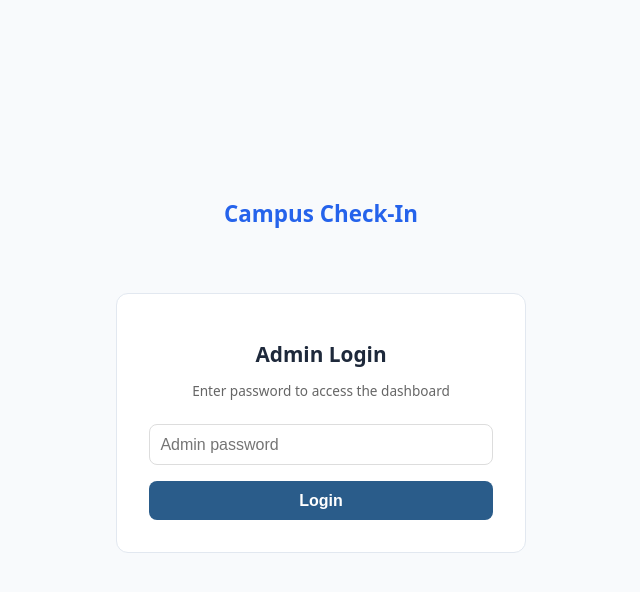
After one commit to Chanmony-star/qr-python, a Flask app: page /admin/login in a window 1280 px wide. The commit adds this page. Shown: the top 592 px of the page, without its empty margins (319-959 px from the left). Run offline with Flask 3, Linux system fonts and the light colour scheme.

Commit message:
Add admin login, QR display, network restriction, and structure cleanup
- Admin login page with session auth (password: admin123)
- Admin dashboard protected behind login
- Class QR code display with 15s auto-refresh
- QR encodes /mark form (students enter ID/name manually)
- Network restriction: only school WiFi (10.190.27.x) can mark attendance
- Auto-detect school subnet from server IP
- Students/QR pages require admin login
- Remove socket dependency from config
- Move templates to proper directories
- Add students CSV export

```diff
--- a/app.py
+++ b/app.py
@@ -7,6 +7,9 @@ app = Flask(__name__)
 app.config.from_object(Config)
 setup_routes(app)
 
+# Initialize network prefix check
+Config.get_ip()
+
 if __name__ == '__main__':
     ip = Config.get_ip()
     print(f"\n Server running at http://{ip}:5000")
--- a/data/students.json
+++ b/data/students.json
@@ -1,2 +1,7 @@
 {
+  "S001": "Alice Johnson",
+  "S002": "Bob Smith",
+  "S003": "Charlie Brown",
+  "S004": "Diana Prince",
+  "S005": "Eve Adams"
 }
--- a/database.py
+++ b/database.py
@@ -68,9 +68,9 @@ class Database:
         data = self.get_today_attendance()
 
         if not data:
-            return "📊 No attendance recorded today"
+            return " No attendance recorded today"
 
-        output = f"📊 ATTENDANCE REPORT - {today}\n"
+        output = f" ATTENDANCE REPORT - {today}\n"
         output += "="*40 + "\n\n"
 
         for sid, info in data.items():
--- a/routes.py
+++ b/routes.py
@@ -1,16 +1,44 @@
 # routes.py
-from flask import render_template, request
+import io
+from datetime import date, datetime
+from flask import render_template, request, session, redirect, url_for, Response, jsonify
 from database import Database
+from config import Config
 
 def setup_routes(app):
+    app.secret_key = Config.SECRET_KEY
     db = Database()
+
+    @app.route('/admin/login', methods=['GET', 'POST'])
+    def admin_login():
+        if request.method == 'POST':
+            if request.form.get('password') == Config.ADMIN_PASSWORD:
+                session['admin_logged_in'] = True
+                return redirect(url_for('admin'))
+            return render_template('admin_login.html', error="Incorrect password")
+        return render_template('admin_login.html')
+
+    def login_required(f):
+        from functools import wraps
+        @wraps(f)
+        def wrapper(*args, **kwargs):
+            if not session.get('admin_logged_in'):
+                return redirect(url_for('admin_login'))
+            return f(*args, **kwargs)
+        return wrapper
 
     @app.route('/')
     def home():
-        return render_template('index.html')
+        if session.get('admin_logged_in'):
+            return redirect(url_for('admin'))
+        return redirect(url_for('admin_login'))
 
     @app.route('/mark', methods=['GET', 'POST'])
     def mark():
+        client_ip = request.remote_addr or ""
+        if not client_ip.startswith(Config.SCHOOL_PREFIX):
+            return render_template('error.html', message="Access denied — must use school WiFi")
+
         if request.method == 'POST':
             student_id = request.form.get('student_id')
             student_name = request.form.get('student_name')
@@ -24,11 +52,29 @@ def setup_routes(app):
 
         return render_template('mark.html')
 
+    @app.route('/mark/<student_id>/<student_name>')
+    def mark_student(student_id, student_name):
+        client_ip = request.remote_addr or ""
+        if not client_ip.startswith(Config.SCHOOL_PREFIX):
+            return render_template('error.html', message="Access denied — must use school WiFi")
+        success, message = db.mark_attendance(student_id, student_name)
+        if success:
+            return render_template('success.html', message=message)
+        else:
+            return render_template('error.html', message=message)
+
     @app.route('/students')
+    @login_required
     def students():
         return render_template('students_list.html', students=db.students)
 
+    @app.route('/admin/logout')
+    def admin_logout():
+        session.pop('admin_logged_in', None)
+        return redirect(url_for('admin_login'))
+
     @app.route('/admin')
+    @login_required
     def admin():
         attendance = db.get_today_attendance()
         total_students = len(db.students)
@@ -39,13 +85,32 @@ def setup_routes(app):
             attendance=attendance,
             total_students=total_students,
             present_count=present_count,
-            total_present=present_count
+            total_present=present_count,
+            date=date.today().strftime('%Y-%m-%d')
         )
 
     @app.route('/qr')
+    @login_required
     def qr():
         return render_template('qr.html')
 
+    @login_required
+    @app.route('/admin/qr')
+    def admin_qr():
+        from time import time
+        return render_template('admin_qr.html', timestamp=int(time()))
+
+    @app.route('/qr/class.png')
+    def qr_image():
+        import qrcode
+        mark_url = request.host_url.rstrip('/') + url_for('mark')
+        img = qrcode.make(mark_url)
+        buf = io.BytesIO()
+        img.save(buf, format='PNG')
+        buf.seek(0)
+        return Response(buf.getvalue(), mimetype='image/png')
+
+    @login_required
     @app.route('/export/csv')
     def export_csv():
         import csv
@@ -68,8 +133,25 @@ def setup_routes(app):
             headers={'Content-Disposition': 'attachment; filename=attendance.csv'}
         )
 
+    @login_required
     @app.route('/export/json')
     def export_json():
         from flask import jsonify
         attendance = db.get_today_attendance()
         return jsonify(attendance)
+
+    @login_required
+    @app.route('/export/students/csv')
+    def export_students_csv():
+        import csv, io
+        from flask import Response
+        output = io.StringIO()
+        writer = csv.writer(output)
+        writer.writerow(['Student ID', 'Name'])
+        for sid, name in db.students.items():
+            writer.writerow([sid, name])
+        return Response(
+            output.getvalue(),
+            mimetype='text/csv',
+            headers={'Content-Disposition': 'attachment; filename=students.csv'}
+        )
--- /dev/null
+++ b/templates/admin_login.html
@@ -0,0 +1,35 @@
+{% extends "base.html" %}
+{% block title %}Admin Login{% endblock %}
+{% block content %}
+<style>
+  .login-wrap {
+    max-width: 380px; margin: 4rem auto; padding: 2rem;
+    background: #fff; border: 1px solid var(--hairline, #e2e8f0);
+    border-radius: 12px; text-align: center;
+  }
+  .login-wrap h1 { font-size: 1.3rem; margin-bottom: 0.3rem; }
+  .login-wrap p { color: #666; font-size: 0.85rem; margin-bottom: 1.5rem; }
+  .login-wrap input {
+    width: 100%; padding: 0.65rem; border: 1px solid #ddd;
+    border-radius: 8px; font-size: 1rem; margin-bottom: 1rem;
+    box-sizing: border-box;
+  }
+  .login-wrap input:focus { outline: none; border-color: #2A5C8A; }
+  .login-wrap button {
+    width: 100%; padding: 0.65rem; background: #2A5C8A; color: #fff;
+    border: none; border-radius: 8px; font-size: 1rem; cursor: pointer;
+    font-weight: 600;
+  }
+  .login-wrap button:hover { background: #1e4a6e; }
+  .error { color: #c00; margin: 0.5rem 0; font-size: 0.85rem; }
+</style>
+<div class="login-wrap">
+  <h1>Admin Login</h1>
+  <p>Enter password to access the dashboard</p>
+  {% if error %}<div class="error">{{ error }}</div>{% endif %}
+  <form method="POST">
+    <input type="password" name="password" placeholder="Admin password" required>
+    <button type="submit">Login</button>
+  </form>
+</div>
+{% endblock %}
--- a/templates/base.html
+++ b/templates/base.html
@@ -1,15 +1,17 @@
 <!DOCTYPE html>
 <html lang="en">
+
 <head>
     <meta charset="UTF-8">
     <meta name="viewport" content="width=device-width, initial-scale=1.0">
     <title>QR Attendance System</title>
     <link rel="stylesheet" href="{{ url_for('static', filename='style.css') }}">
 </head>
+
 <body>
     <div class="app-wrapper">
         <header>
-            <h1>🏫 Campus Check-In</h1>
+            <h1>Campus Check-In</h1>
         </header>
 
         <main>
@@ -17,4 +19,5 @@
         </main>
     </div>
 </body>
+
 </html>
```
Also changed, not shown: config.py (+15 -7 lines), data/attendance.json (+27 -0 lines), templates/admin.html (+5 -3 lines), templates/admin_qr.html (added, +65 -0 lines).
